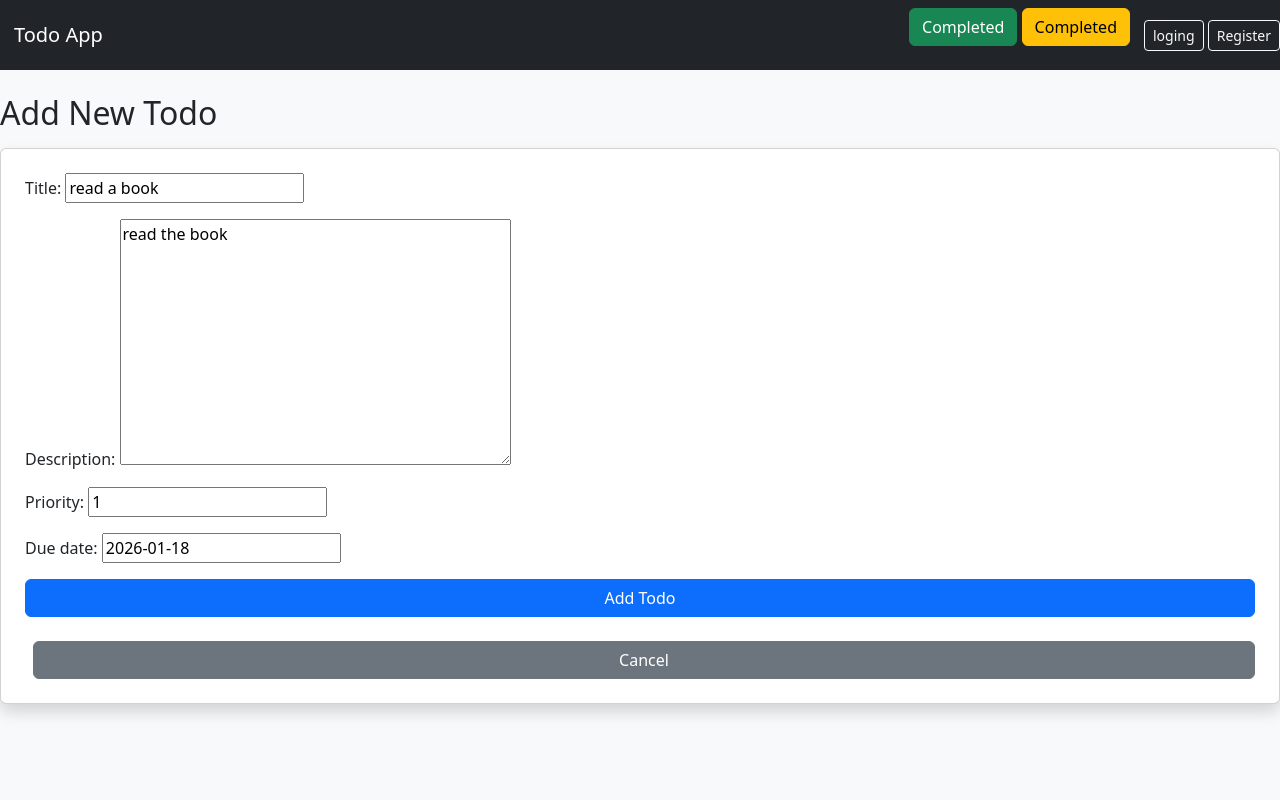
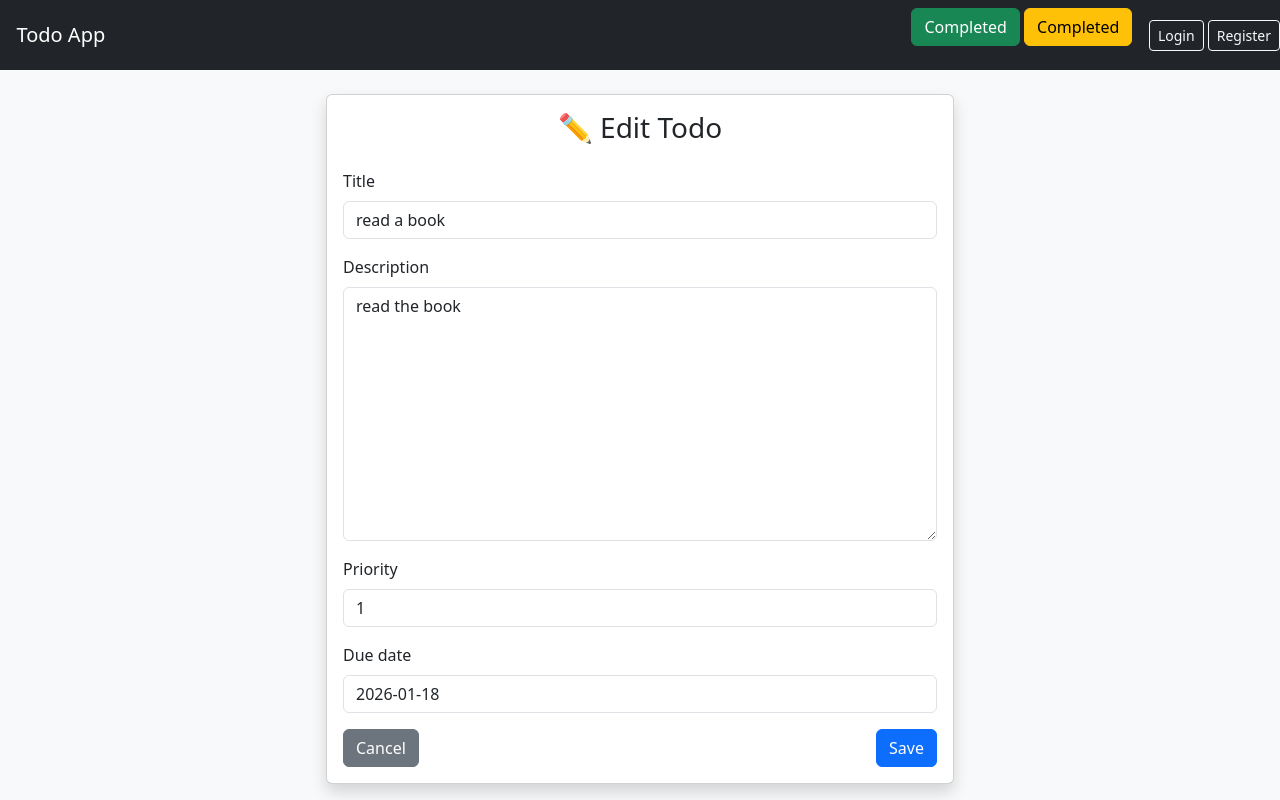
Before and after one commit to Mamurjon123767/todo-app, a Django app: page /todos/update/2/ in a window 1280 px wide. Run offline with Django 5.2, Linux system fonts and the light colour scheme; data comes from the database, SQL or seed files in the repository; both versions use the stored data as it was after the commit.

Commit message:
added some design

```diff
--- a/todoapp/forms.py
+++ b/todoapp/forms.py
@@ -1,8 +1,11 @@
 from django import forms
-
 from .models import Todo
-
 class TodoForm(forms.ModelForm):
     class Meta:
         model = Todo
-        fields = ["title", "description" , "priority", "due_date"]
+        fields = ["title", "description", "priority", "due_date"]
+    def __init__(self, *args, **kwargs):
+
+        super().__init__(*args, **kwargs)
+        for field in self.fields.values():
+            field.widget.attrs['class'] = 'form-control'
--- a/todoapp/templates/todoapp/base.html
+++ b/todoapp/templates/todoapp/base.html
@@ -11,7 +11,7 @@
 
     <nav class="navbar navbar-dark bg-dark mb-4">
             <div class="container">
-                <a href="{% url 'add_todo'%}" class="navbar-brand">Todo App</a>
+                <a href="{% url 'todo_list'%}" class="navbar-brand">Todo App</a>
                 <div>
                     <a href="{% url 'completed_todos' %}" class = "btn btn-success mb-3">Completed</a>
                     <a href="{% url 'pending_todos' %}" class="btn btn-warning mb-3">Completed</a>
@@ -23,7 +23,7 @@
                 <a href="{% url 'logout' %}" class="btn btn-outline-light btn-sm">Logout</a>
 
                 {% else %}
-                <a href="{% url 'login' %}" class="btn btn-outline-light btn-sm">loging</a>
+                <a href="{% url 'login' %}" class="btn btn-outline-light btn-sm">Login</a>
                 <a href="{% url 'login' %}" class="btn btn-outline-light btn-sm">Register</a>
 
                 {% endif %}
--- a/todoapp/templates/todoapp/todo_form.html
+++ b/todoapp/templates/todoapp/todo_form.html
@@ -1,19 +1,53 @@
-{% extends 'todoapp/base.html' %}
-
+{% extends 'todoApp/base.html' %}
 
 {% block content %}
 
-<h2 class="mb-3">Add New Todo</h2>
+<div class="row justify-content-center">
+    <div class="col-md-6">
 
-<form method="post" class="card p-4 shadow">
-    {% csrf_token %}
+        <div class="card shadow">
+            <div class="card-body">
 
-    {{ form.as_p }}
+                {% if form.instance.pk %}
+                    <h3 class="mb-4 text-center">✏️ Edit Todo</h3>
+                {% else %}
+                    <h3 class="mb-4 text-center">➕ Add New Todo</h3>
+                {% endif %}
 
-    <button type="submit" class="btn btn-primary">Add Todo</button><br>
+                <form method="post">
+                    {% csrf_token %}
 
-    <a href="{% url 'todo_list %'}" class="btn btn-secondary ms-2">Cancel</a>
+                    {% for field in form %}
+                        <div class="mb-3">
+                            <label class="form-label">
+                                {{ field.label }}
+                            </label>
 
-</form>
+                            {{ field }}
+
+                            {% if field.errors %}
+                                <div class="text-danger small">
+                                    {{ field.errors }}
+                                </div>
+                            {% endif %}
+                        </div>
+                    {% endfor %}
+
+                    <div class="d-flex justify-content-between">
+                        <a href="{% url 'todo_list' %}" class="btn btn-secondary">
+                            Cancel
+                        </a>
+
+                        <button class="btn btn-primary">
+                            Save
+                        </button>
+                    </div>
+                </form>
+
+            </div>
+        </div>
+
+    </div>
+</div>
 
 {% endblock %}
```
Also changed, not shown: db.sqlite3, todoapp/migrations/0002_todo_user.py (added).
